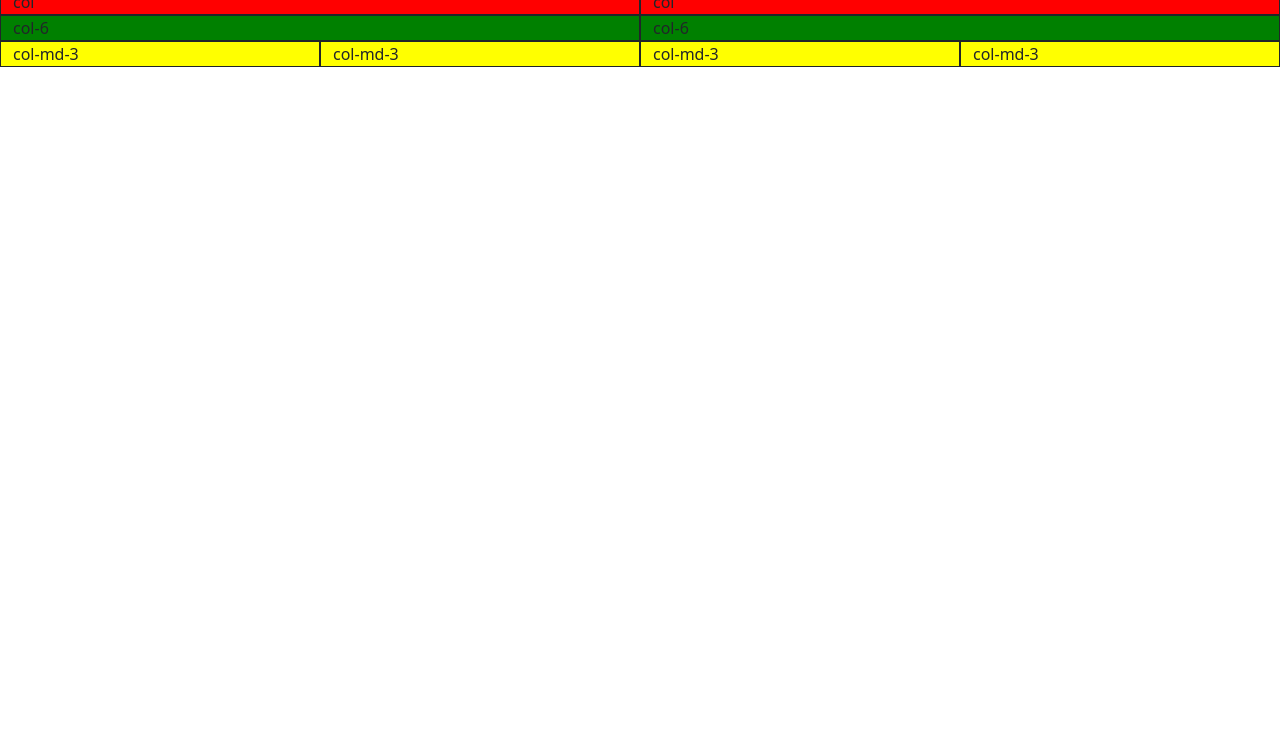
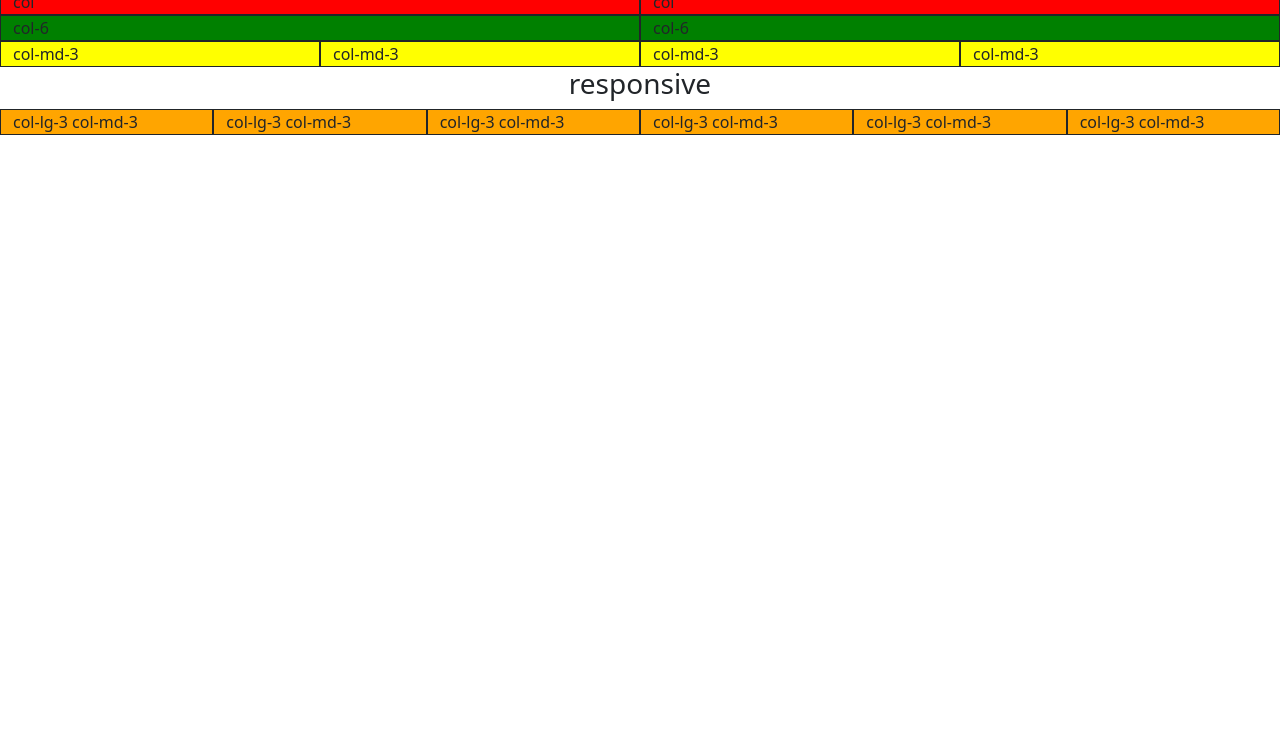
Before and after one commit to ejayjayjayjayjay/Bootstrap-grid, a plain HTML site: page index.html in a window 1280 px wide. Shown: the part 67-800 px from the top of the page. Drawn offline with nearby package versions, Linux system fonts and the light colour scheme.

Commit message:
Challenge solution

```diff
--- a/index.html
+++ b/index.html
@@ -47,10 +47,31 @@
         </div>
     </div>
 
+    <!-- Challenge: Create a new set of responsive column
+         Create another row and give it another color
+         Set the column to responsive.
+
+        1. Desktop larger size
+        2. Table 4 columns per row
+        3. Mobile take up 100% of the width-->
+
+        <!-- desktop - 6 columns
+             tablet - 4 columns
+             mobile - 6 columns -->
 
 
-
-
+            <!-- DESKTOP -->
+            <h3 class="text-center">responsive</h3>
+        <div class="container-fluid">
+            <div class="row">
+                <div class="col-lg-2 col-md-3" style="background-color: orange; border:1px solid">col-lg-3 col-md-3</div>
+                <div class="col-lg-2 col-md-3" style="background-color: orange; border:1px solid">col-lg-3 col-md-3</div>
+                <div class="col-lg-2 col-md-3" style="background-color: orange; border:1px solid">col-lg-3 col-md-3</div>
+                <div class="col-lg-2 col-md-3" style="background-color: orange; border:1px solid">col-lg-3 col-md-3</div>
+                <div class="col-lg-2 col-md-3" style="background-color: orange; border:1px solid">col-lg-3 col-md-3</div>
+                <div class="col-lg-2 col-md-3" style="background-color: orange; border:1px solid">col-lg-3 col-md-3</div>
+            </div>
+        </div>
 
 
 
```
